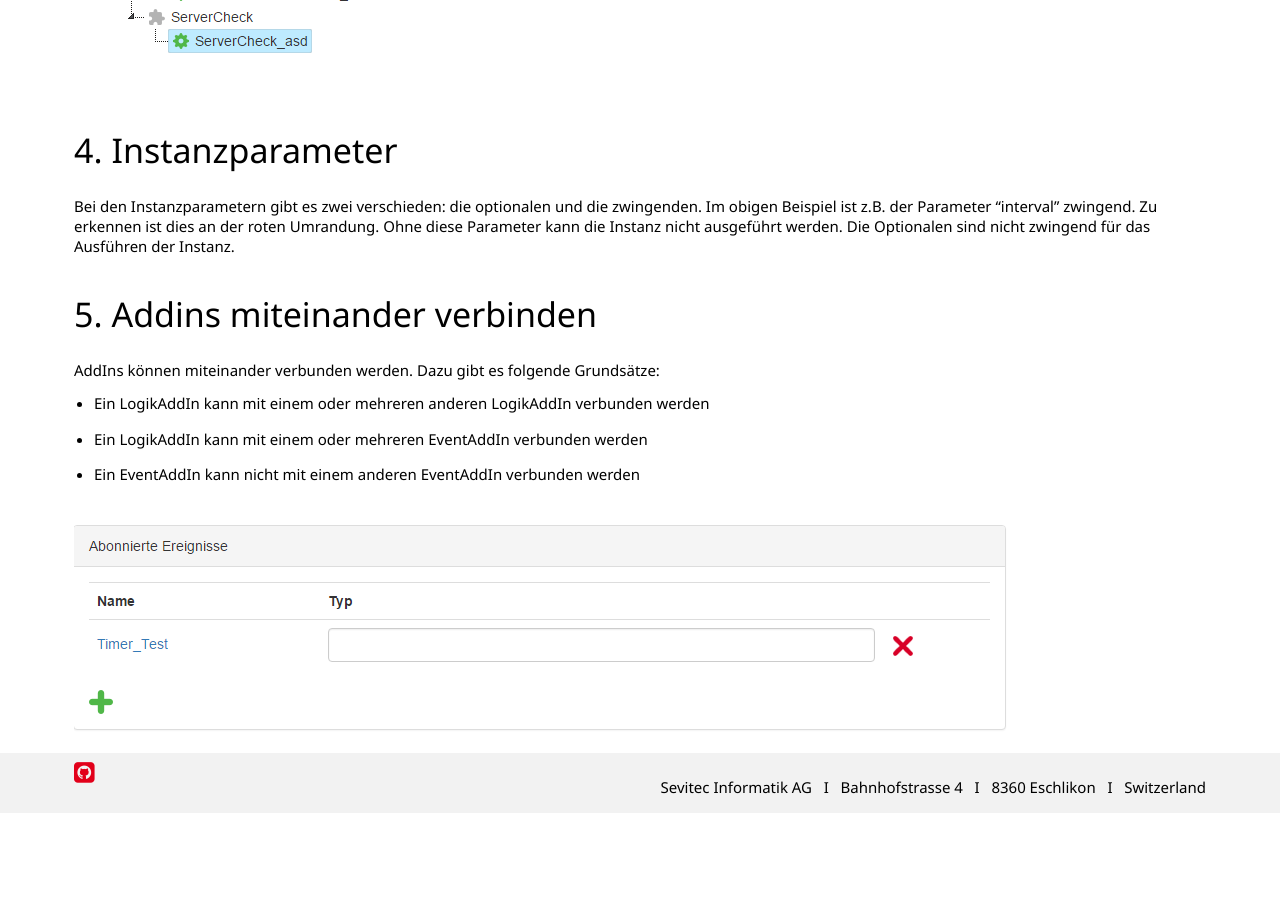
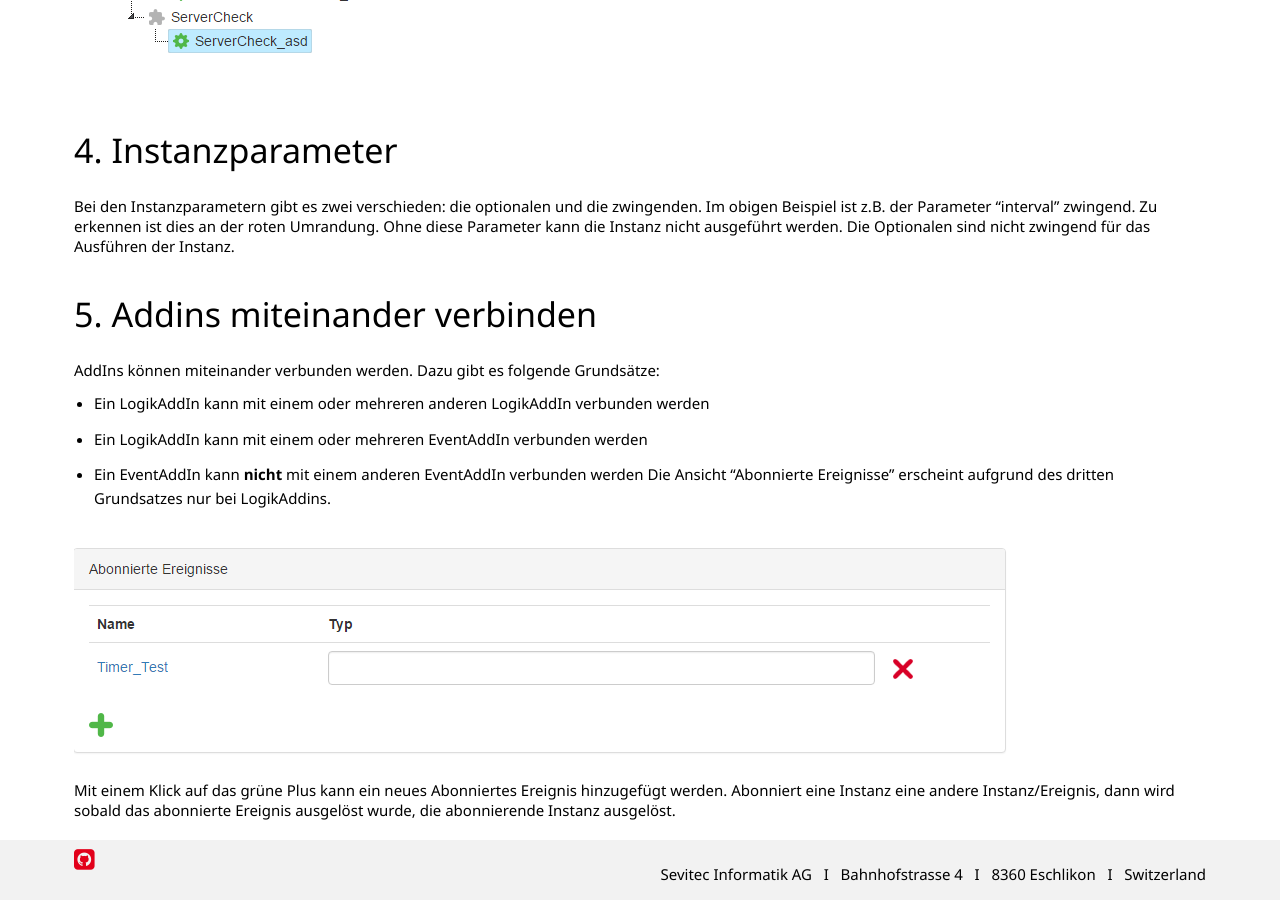
Before and after one commit to primesoft-group/oneconnexx-docs, a Jekyll site: the page built from _pages/webclient/de/konfiguration.md, in a window 1280 px wide and 900 px high, scrolled down 4500 px. Built offline with Jekyll 4.4.1, drawn with Linux system fonts in a browser that asks for light colours; nearby versions of some CDN libraries; some web fonts are replaced; before the commit the page ends 5313 px from its top, so only the background shows below that.

Commit message:
Arbeiten an Konfigurations Seite

```diff
--- a/_pages/webclient/de/konfiguration.md
+++ b/_pages/webclient/de/konfiguration.md
@@ -87,6 +87,10 @@ Die Konfigurationsseite bietet ein Übersicht über alle konfigurierten Addin In
 
   * Ein LogikAddIn kann mit einem oder mehreren anderen LogikAddIn verbunden werden
   * Ein LogikAddIn kann mit einem oder mehreren EventAddIn verbunden werden
-  * Ein EventAddIn kann nicht mit einem anderen EventAddIn verbunden werden
+  * Ein EventAddIn kann __nicht__ mit einem anderen EventAddIn verbunden werden
+  Die Ansicht "Abonnierte Ereignisse" erscheint aufgrund des dritten Grundsatzes nur bei LogikAddins.
 
   ![X]({{ site.baseurl}}/assets/content-images/webclient/de/abonnieren.png)
+
+  Mit einem Klick auf das grüne Plus kann ein neues Abonniertes Ereignis hinzugefügt werden.
+  Abonniert eine Instanz eine andere Instanz/Ereignis, dann wird sobald das abonnierte Ereignis ausgelöst wurde, die abonnierende Instanz ausgelöst.
```
